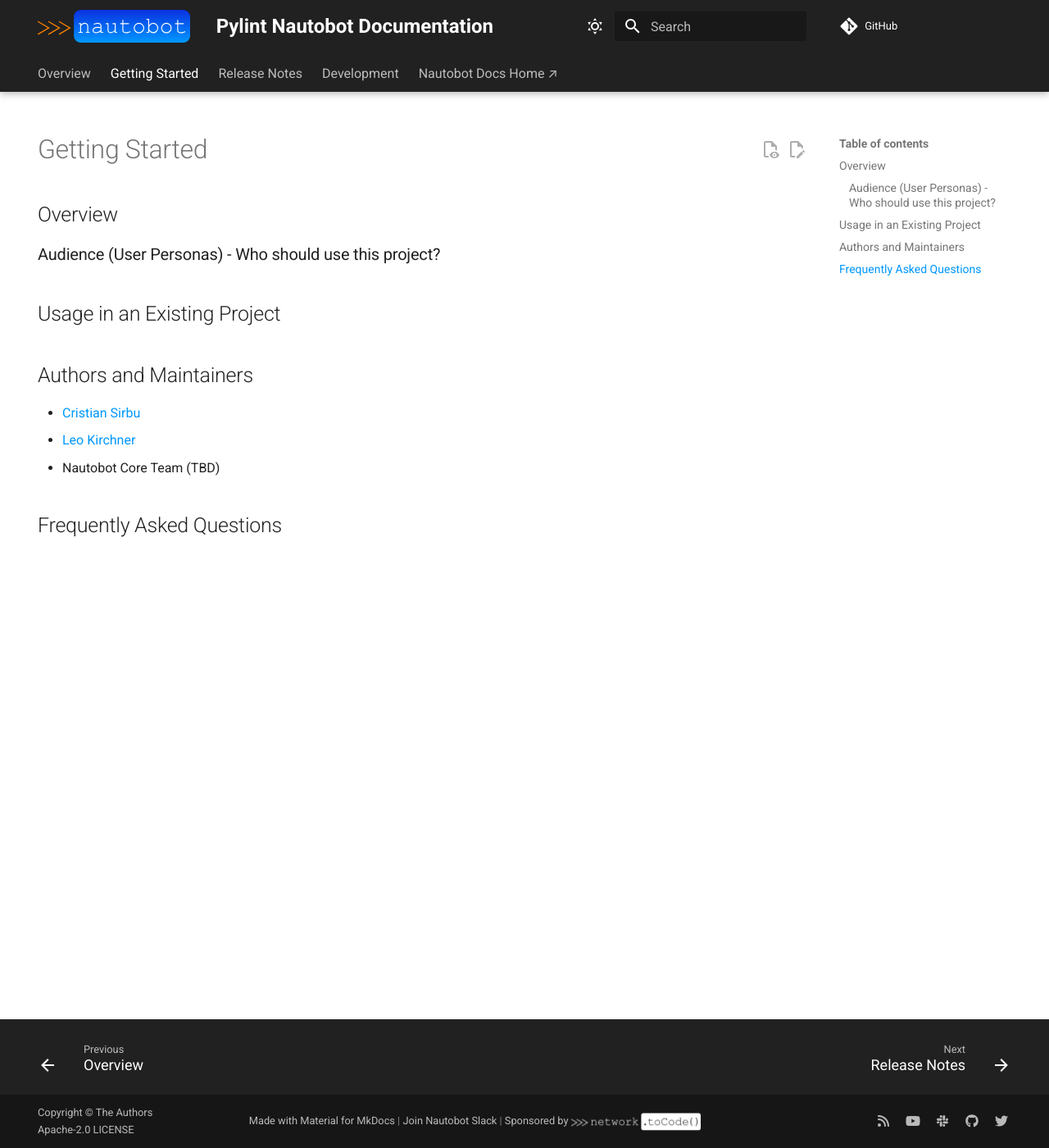
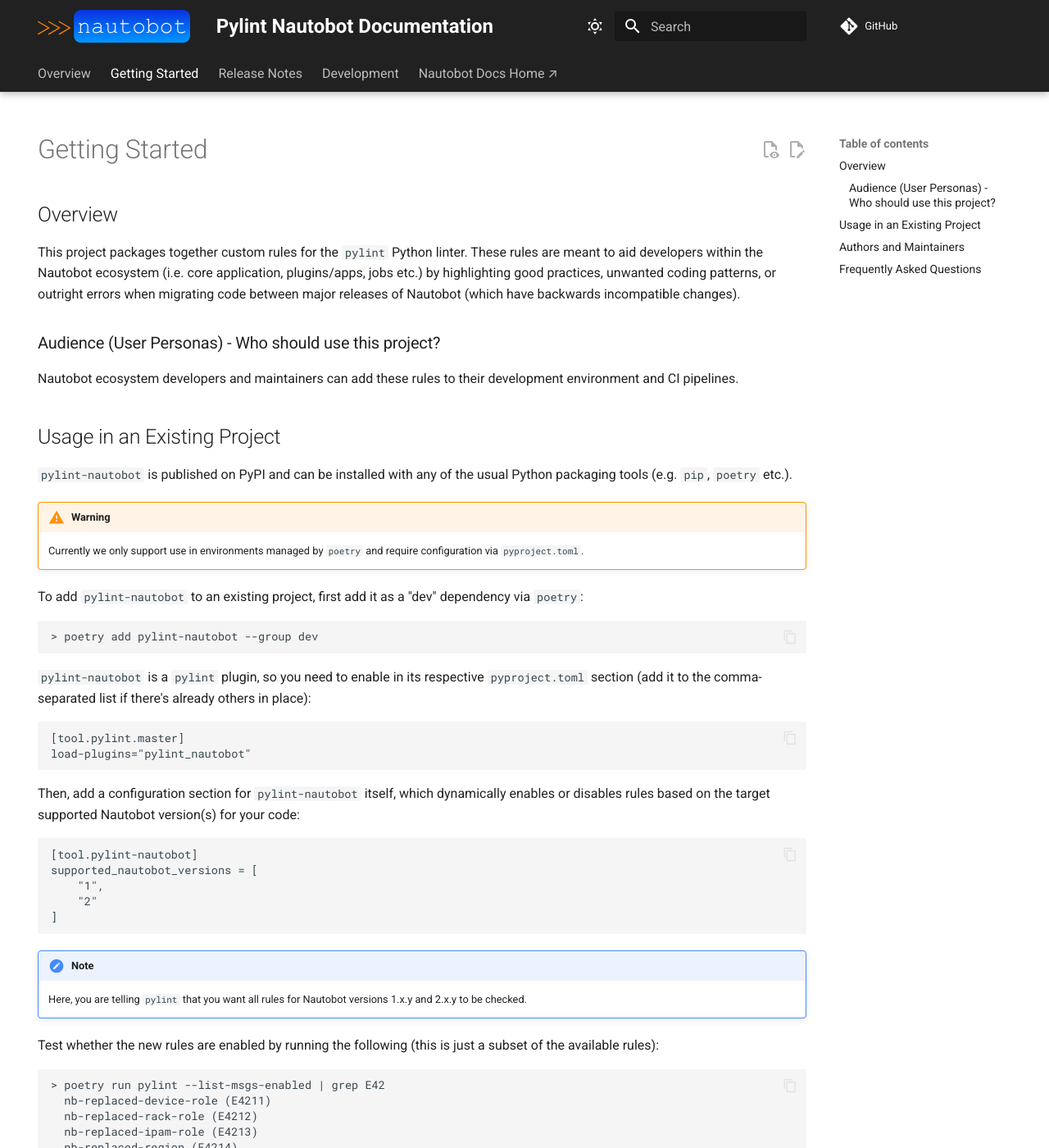
Before and after one commit to nautobot/pylint-nautobot, an MkDocs documentation site: the page built from docs/getting_started.md, in a window 1280 px wide and 1400 px high. Shown: the whole window at 82% size. Built offline with MkDocs 1.6.1 and Material for MkDocs 9.7.7, drawn with Linux system fonts in a browser that asks for light colours; comment, search, counter and statistics services are not loaded; some of the changed text lies outside the part shown.

Commit message:
Add getting started docs

````diff
--- a/docs/getting_started.md
+++ b/docs/getting_started.md
@@ -7,11 +7,59 @@ hide:
 
 ## Overview
 
+This project packages together custom rules for the `pylint` Python linter. These rules are meant to aid developers within the Nautobot ecosystem (i.e. core application, plugins/apps, jobs etc.) by highlighting good practices, unwanted coding patterns, or outright errors when migrating code between major releases of Nautobot (which have backwards incompatible changes).
+
 ### Audience (User Personas) - Who should use this project?
+
+Nautobot ecosystem developers and maintainers can add these rules to their development environment and CI pipelines.
 
 ## Usage in an Existing Project
 
+`pylint-nautobot` is published on PyPI and can be installed with any of the usual Python packaging tools (e.g. `pip`, `poetry` etc.).
 
+!!! warning
+    Currently we only support use in environments managed by `poetry` and require configuration via `pyproject.toml`.
+
+To add `pylint-nautobot` to an existing project, first add it as a "dev" dependency via `poetry`:
+
+```
+> poetry add pylint-nautobot --group dev
+```
+
+`pylint-nautobot` is a `pylint` plugin, so you need to enable in its respective `pyproject.toml` section (add it to the comma-separated list if there's already others in place):
+
+```
+[tool.pylint.master]
+load-plugins="pylint_nautobot"
+```
+
+Then, add a configuration section for `pylint-nautobot` itself, which dynamically enables or disables rules based on the target supported Nautobot version(s) for your code:
+
+```
+[tool.pylint-nautobot]
+supported_nautobot_versions = [
+    "1",
+    "2"
+]
+```
+
+!!! note
+    Here, you are telling `pylint` that you want all rules for Nautobot versions 1.x.y and 2.x.y to be checked.
+
+Test whether the new rules are enabled by running the following (this is just a subset of the available rules):
+
+```
+> poetry run pylint --list-msgs-enabled | grep E42
+  nb-replaced-device-role (E4211)
+  nb-replaced-rack-role (E4212)
+  nb-replaced-ipam-role (E4213)
+  nb-replaced-region (E4214)
+  nb-replaced-site (E4215)
+  nb-replaced-aggregate (E4216)
+  nb-code-location-utilities (E4251)
+```
+
+You can now run `pylint` within your project as you normally would and the additional rules will be automatically checked.
 
 ## Authors and Maintainers
 
@@ -20,3 +68,5 @@ hide:
 - Nautobot Core Team (TBD)
 
 ## Frequently Asked Questions
+
+Please ask us questions! You can swing by the [Network to Code Slack](https://networktocode.slack.com/) (channel `#nautobot`), sign up [here](http://slack.networktocode.com/) if you don't have an account.
````
